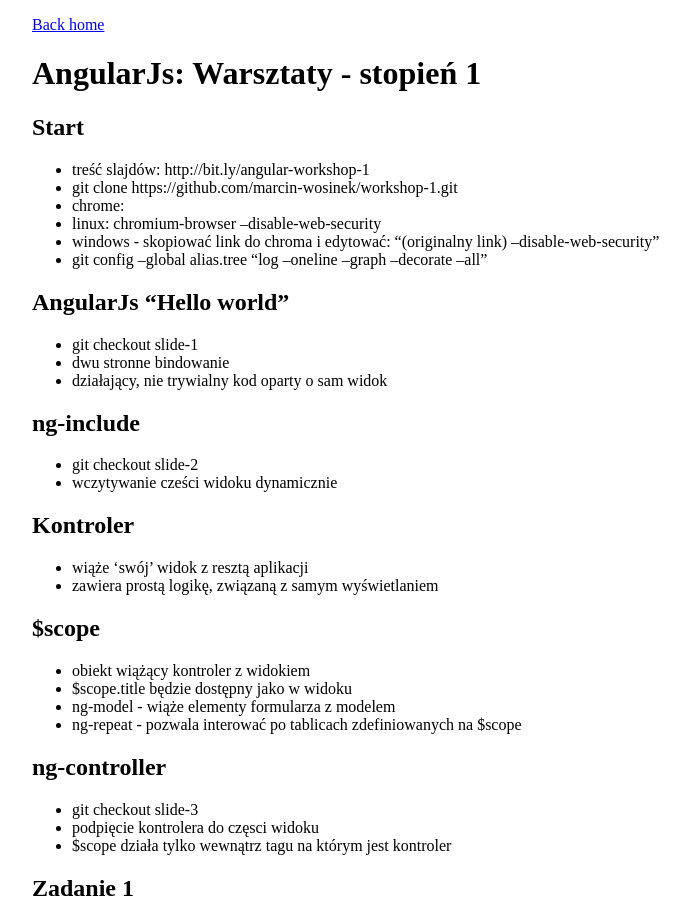
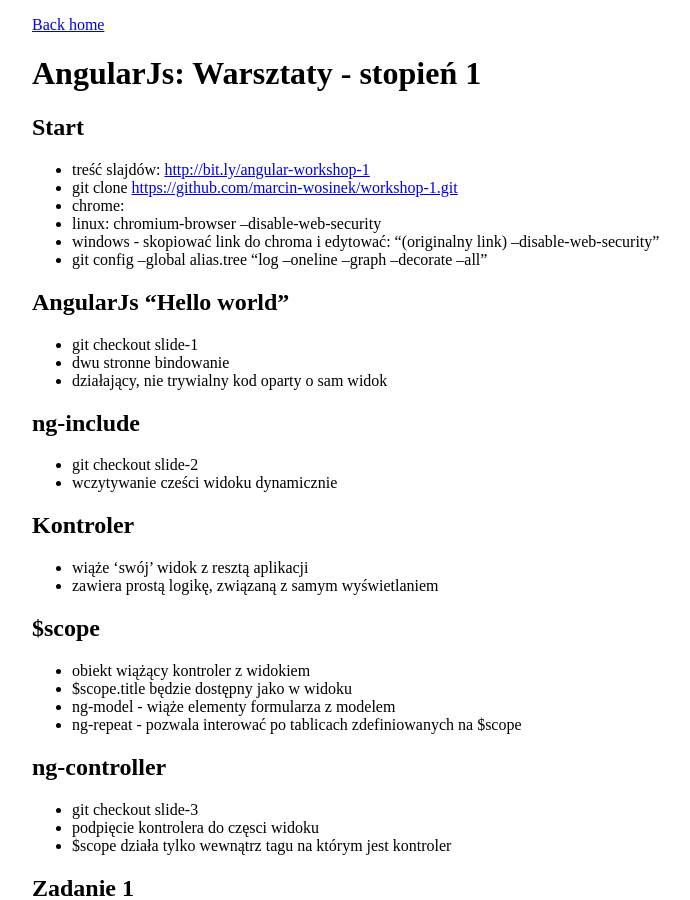
Before and after one commit to marcin-wosinek/blog, a Jekyll site: the page built from _posts/2013-07-24-1-Warsztaty-AngularJs-GeekCarrots-Poznan.md, in a window 1280 px wide and 900 px high. Shown: the whole window, without its empty margins (128-818 px from the left). Built offline with Jekyll 4.4.1, drawn with Linux system fonts in a browser that asks for light colours; some of the changed lines change nothing that is shown.

Commit message:
Fix link

```diff
--- a/_posts/2013-07-24-1-Warsztaty-AngularJs-GeekCarrots-Poznan.md
+++ b/_posts/2013-07-24-1-Warsztaty-AngularJs-GeekCarrots-Poznan.md
@@ -6,8 +6,8 @@
 ---
 # AngularJs: Warsztaty - stopień 1
 ## Start
-* treść slajdów: http://bit.ly/angular-workshop-1
-* git clone https://github.com/marcin-wosinek/workshop-1.git
+* treść slajdów: [http://bit.ly/angular-workshop-1](http://bit.ly/angular-workshop-1)
+* git clone [https://github.com/marcin-wosinek/workshop-1.git](https://github.com/marcin-wosinek/workshop-1.git)
 * chrome:
  * linux: chromium-browser --disable-web-security
  * windows - skopiować link do chroma i edytować: "(originalny link) --disable-web-security"
```
